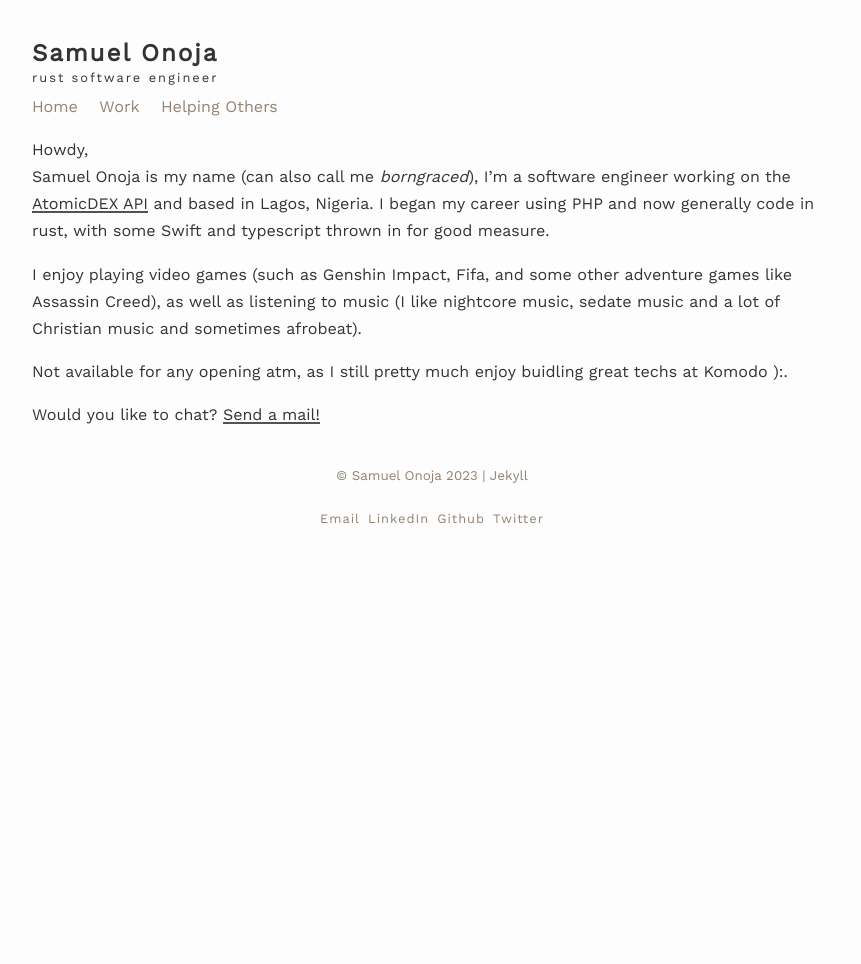
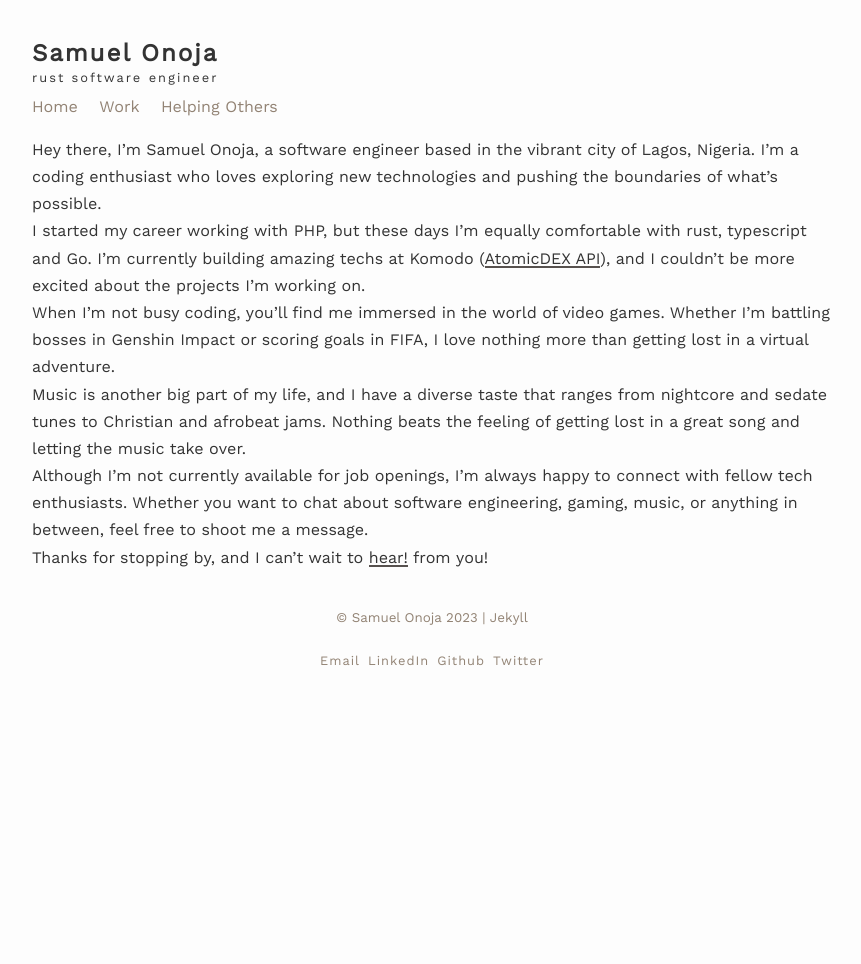
Before and after one commit to borngraced/bgd, a Jekyll site: the page built from index.md, in a window 1280 px wide. Shown: the whole page, without its empty margins (208-1069 px from the left). Built offline with Jekyll 4.4.1, drawn with Linux system fonts in a browser that asks for light colours; nearby versions of some CDN libraries.

Commit message:
update about me

```diff
--- a/index.md
+++ b/index.md
@@ -6,11 +6,14 @@ profile:
 published: true
 ---
 
-Howdy, <br/>
-Samuel Onoja is my name (can also call me <i>borngraced</i>), I'm a software engineer working on the [AtomicDEX API](https://github.com/KomodoPlatform/atomicDEX-API){:target="\_blank"} and based in Lagos, Nigeria. I began my career using PHP and now generally code in rust, with some Swift and typescript thrown in for good measure.
-
-I enjoy playing video games (such as Genshin Impact, Fifa, and some other adventure games like Assassin Creed), as well as listening to music (I like nightcore music, sedate music and a lot of Christian music and sometimes afrobeat).
-
-Not available for any opening atm, as I still pretty much enjoy buidling great techs at Komodo ):.
-
-Would you like to chat? [Send a mail!](https://mail:samiodev@icloud.com){:target="\_blank"}
+Hey there, I'm Samuel Onoja, a software engineer based in the vibrant city of Lagos, Nigeria. I'm a coding enthusiast who loves exploring new technologies and pushing the boundaries of what's possible.
+<br/>
+I started my career working with PHP, but these days I'm equally comfortable with rust, typescript and Go. I'm currently building amazing techs at Komodo ([AtomicDEX API](https://github.com/KomodoPlatform/atomicDEX-API){:target="\_blank"}), and I couldn't be more excited about the projects I'm working on.
+<br/>
+When I'm not busy coding, you'll find me immersed in the world of video games. Whether I'm battling bosses in Genshin Impact or scoring goals in FIFA, I love nothing more than getting lost in a virtual adventure.
+<br/>
+Music is another big part of my life, and I have a diverse taste that ranges from nightcore and sedate tunes to Christian and afrobeat jams. Nothing beats the feeling of getting lost in a great song and letting the music take over.
+<br/>
+Although I'm not currently available for job openings, I'm always happy to connect with fellow tech enthusiasts. Whether you want to chat about software engineering, gaming, music, or anything in between, feel free to shoot me a message.
+<br/>
+Thanks for stopping by, and I can't wait to [hear!](https://mailto:samiodev@icloud.com){:target="\_blank"} from you!
```
